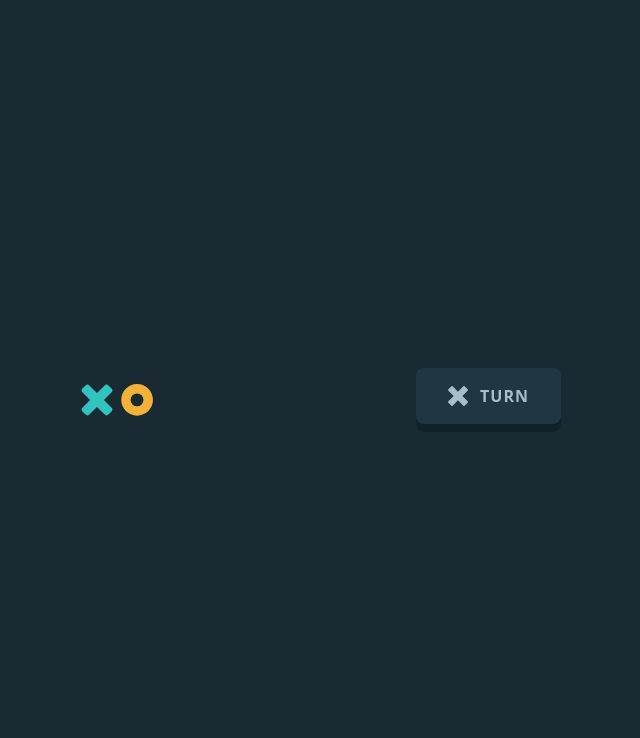
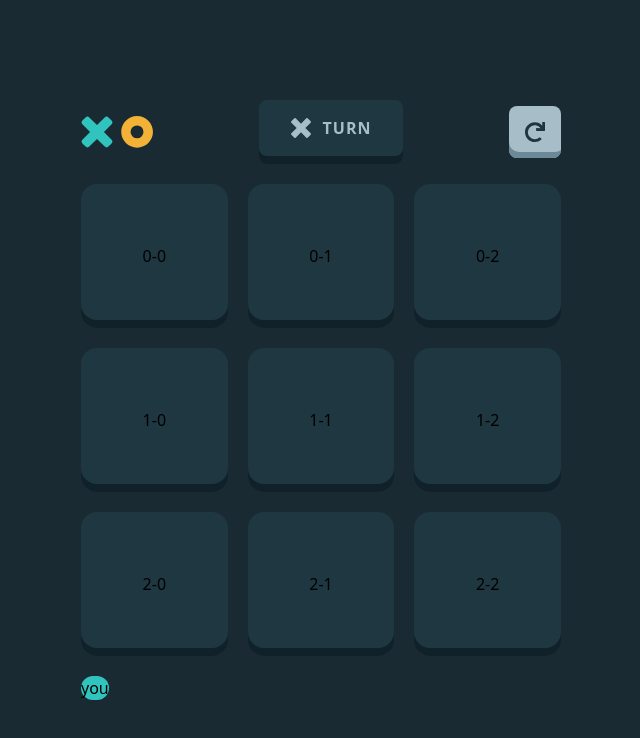
Before and after one commit to Sasa-Tausan/tic-tac-toe, a React (Vite) app: page / in a window 1280 px wide. Shown: the top 738 px of the page, without its empty margins (319-959 px from the left). Built offline with nearby package versions, Linux system fonts and the light colour scheme.

Commit message:
WIP: Scoreboard component

```diff
--- a/src/components/Buttons/SecondaryButton.jsx
+++ b/src/components/Buttons/SecondaryButton.jsx
@@ -1,7 +1,18 @@
-export function SecondaryButton({ btnClass, isImageBtn, btnText }) {
+import PropTypes from "prop-types";
+
+export function SecondaryButton({ isImageBtn, btnText }) {
   return (
-    <button className="p-4 bg-silver shadow-innerCustomSilver hover:translate-y-1 hover:shadow-none">
-     {isImageBtn }
+    <button className="p-4 rounded-lg bg-silver shadow-innerCustomSilver hover:translate-y-1 hover:shadow-none">
+      {isImageBtn ? (
+        <img src="/src/assets/images/icon-restart.svg" alt="" />
+      ) : (
+        <p>{btnText}</p>
+      )}
     </button>
   );
 }
+
+SecondaryButton.propTypes = {
+  btnText: PropTypes.string,
+  isImageBtn: PropTypes.bool,
+};
--- a/src/pages/GameStart/Board.jsx
+++ b/src/pages/GameStart/Board.jsx
@@ -1,3 +1,29 @@
+import { useState } from "react";
+import { initialBoard } from "../../utils/constants";
+import { Tile } from "./Tile";
+
 export function Board() {
-  return <section>Board</section>;
+  const [gameBoard, setGameBoard] = useState(initialBoard);
+  return (
+    <section className="flex flex-col w-full gap-5">
+      {gameBoard.map((row, rowIndex) => {
+        return (
+          <div
+            className="flex items-center justify-between gap-5"
+            key={rowIndex}
+          >
+            {row.map((tile, colIndex) => {
+              return (
+                <Tile
+                  key={`${rowIndex}-${colIndex}`}
+                  rowIndex={rowIndex}
+                  colIndex={colIndex}
+                />
+              );
+            })}
+          </div>
+        );
+      })}
+    </section>
+  );
 }
--- a/src/pages/GameStart/GameStart.jsx
+++ b/src/pages/GameStart/GameStart.jsx
@@ -1,5 +1,8 @@
+import { SecondaryButton } from "../../components/Buttons/SecondaryButton";
 import { Logo } from "../../components/Logo/Logo";
+import { Board } from "./Board";
 import { PlayersTurn } from "./PlayersTurn";
+import { Scoreboard } from "./Scoreboard";
 
 export function GameStart() {
   return (
@@ -7,7 +10,10 @@ export function GameStart() {
       <div className="flex items-center justify-between w-full">
         <Logo />
         <PlayersTurn />
+        <SecondaryButton isImageBtn />
       </div>
+      <Board />
+      <Scoreboard />
     </>
   );
 }
--- a/src/pages/GameStart/Scoreboard.jsx
+++ b/src/pages/GameStart/Scoreboard.jsx
@@ -1,3 +1,10 @@
+import { ScoreboardTile } from "./ScoreboardTile";
 export function Scoreboard() {
-  return <section>Scoreboard</section>;
+  return (
+    <section className="flex items-center justify-between w-full gap-5">
+      <ScoreboardTile tileClass="bg-lightBlue" tileText="you" />
+      <ScoreboardTile />
+      <ScoreboardTile />
+    </section>
+  );
 }
--- a/src/pages/GameStart/ScoreboardTile.jsx
+++ b/src/pages/GameStart/ScoreboardTile.jsx
@@ -1,3 +1,16 @@
-export function ScoreboardTile() {
-  return <div>Scoreboard Tile</div>;
+import PropTypes from "prop-types";
+
+export function ScoreboardTile({ tileClass, tileText, score }) {
+  return (
+    <div className={`${tileClass} flex flex-col items-center rounded-2xl`}>
+      <p>{tileText}</p>
+      <p>{score}</p>
+    </div>
+  );
 }
+
+ScoreboardTile.propTypes = {
+  tileClass: PropTypes.string,
+  tileText: PropTypes.string,
+  score: PropTypes.number,
+};
--- a/src/pages/GameStart/Tile.jsx
+++ b/src/pages/GameStart/Tile.jsx
@@ -1,3 +1,20 @@
-export function Tile() {
-  return <div>Tile</div>;
+import PropTypes from "prop-types";
+
+export function Tile({ rowIndex, colIndex }) {
+  return (
+    <div
+      className="grid flex-1 w-36 h-36 bg-semiDarkNavy rounded-2xl shadow-innerCustomElement place-items-center"
+      data-attribute-row={rowIndex}
+      data-attribute-col={colIndex}
+    >
+      <p>
+        {rowIndex}-{colIndex}
+      </p>
+    </div>
+  );
 }
+
+Tile.propTypes = {
+  rowIndex: PropTypes.number,
+  colIndex: PropTypes.number,
+};
--- /dev/null
+++ b/src/utils/constants.js
@@ -0,0 +1,5 @@
+export const initialBoard = [
+  ["", "", ""],
+  ["", "", ""],
+  ["", "", ""],
+];
```
